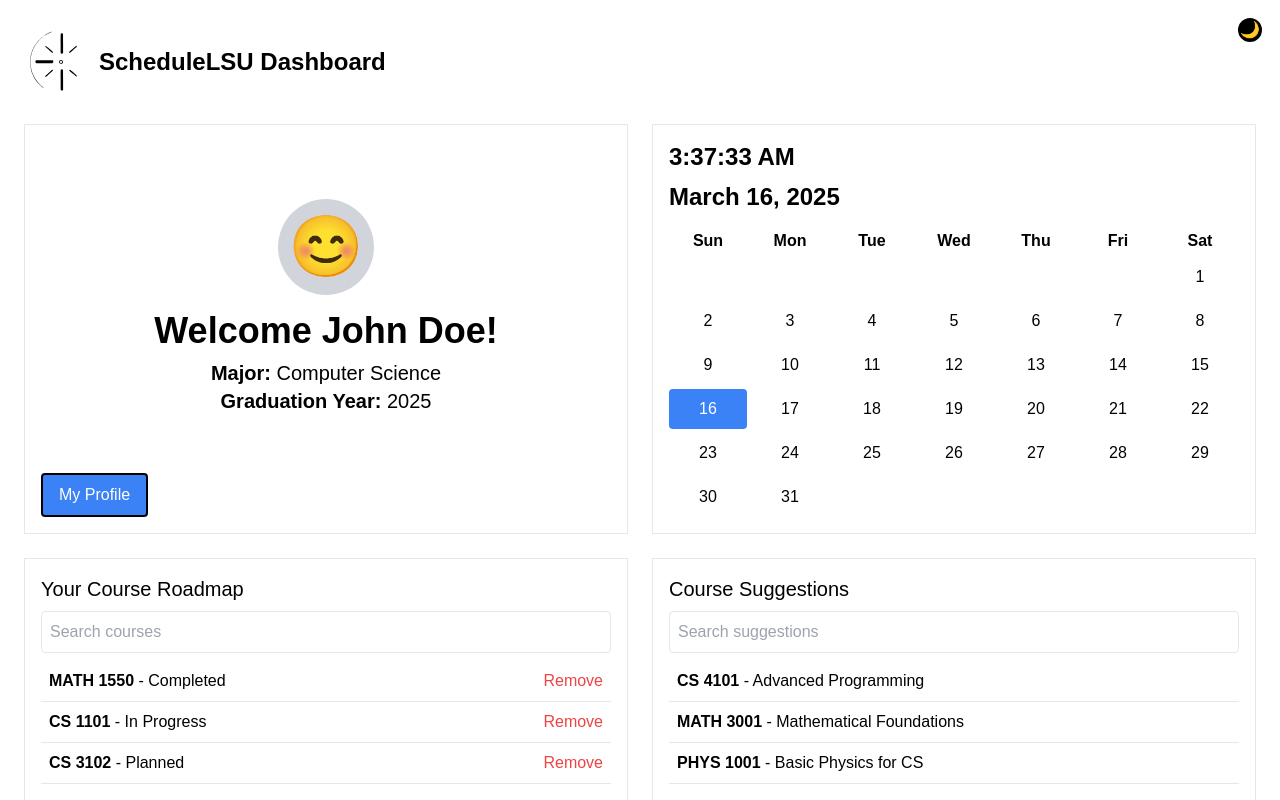
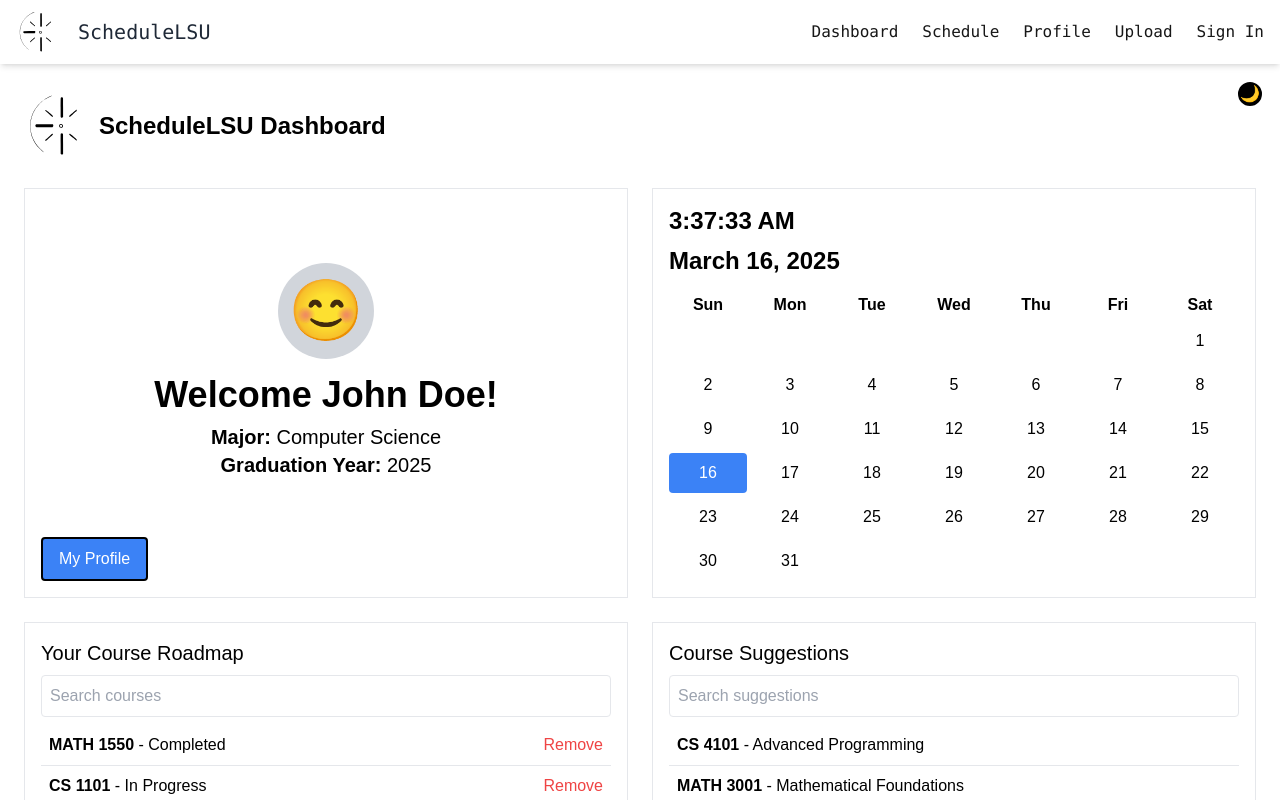
Before and after one commit to CSC-3380-Spring-2025/Team-16, a Next.js app: page /dashboard in a window 1280 px wide. Shown: the top 800 px of the page. Built offline with nearby package versions, Linux system fonts and the light colour scheme.

Commit message:
Update layout.tsx
Added the SiteLayout into the layout

```diff
--- a/app/layout.tsx
+++ b/app/layout.tsx
@@ -1,5 +1,6 @@
 import type { Metadata } from "next";
 import { Geist, Geist_Mono } from "next/font/google";
+import SiteLayout from "./global/components/SiteLayout";  // SiteLayout Path (This for the NavBar)
 import "./global/styles/globals.css";
 
 const geistSans = Geist({
@@ -24,10 +25,10 @@ export default function RootLayout({
 }>) {
   return (
     <html lang="en">
-      <body
-        className={`${geistSans.variable} ${geistMono.variable} antialiased`}
-      >
-        {children}
+      <body className={`${geistSans.variable} ${geistMono.variable} antialiased`}>
+        <SiteLayout>  {/* Display the SiteLayout */}
+          {children}
+        </SiteLayout>
       </body>
     </html>
   );
```
